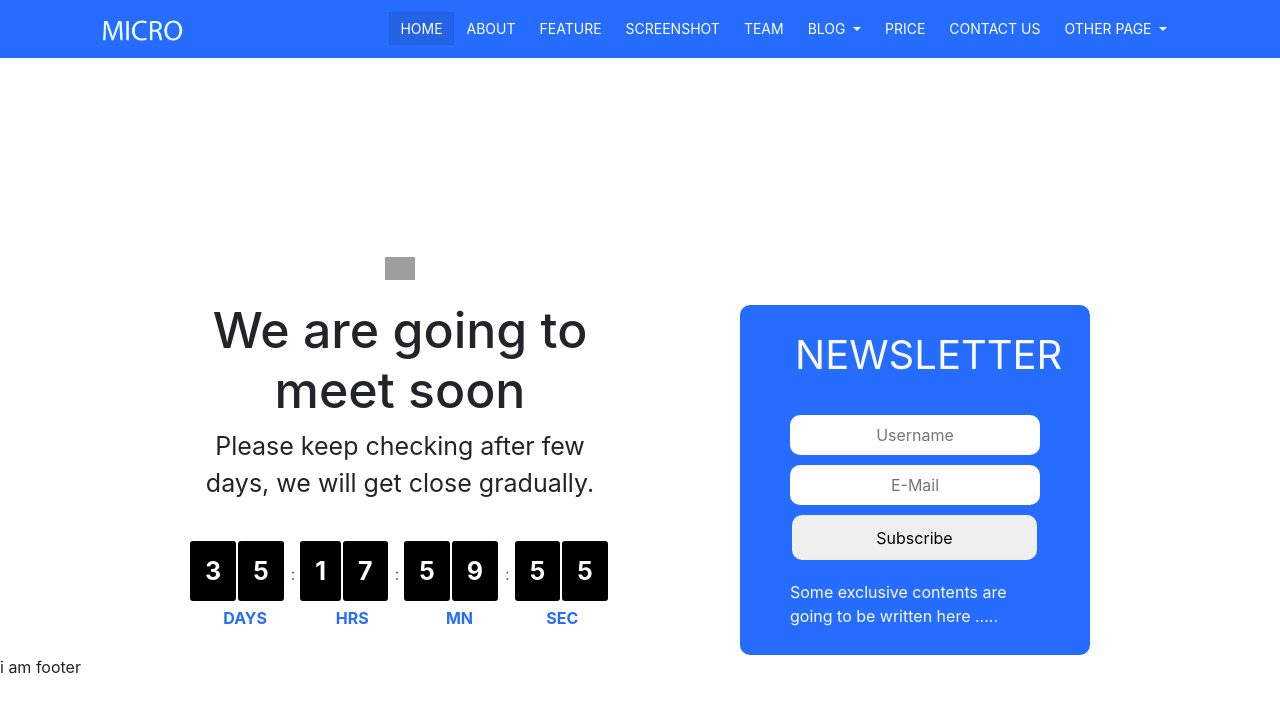
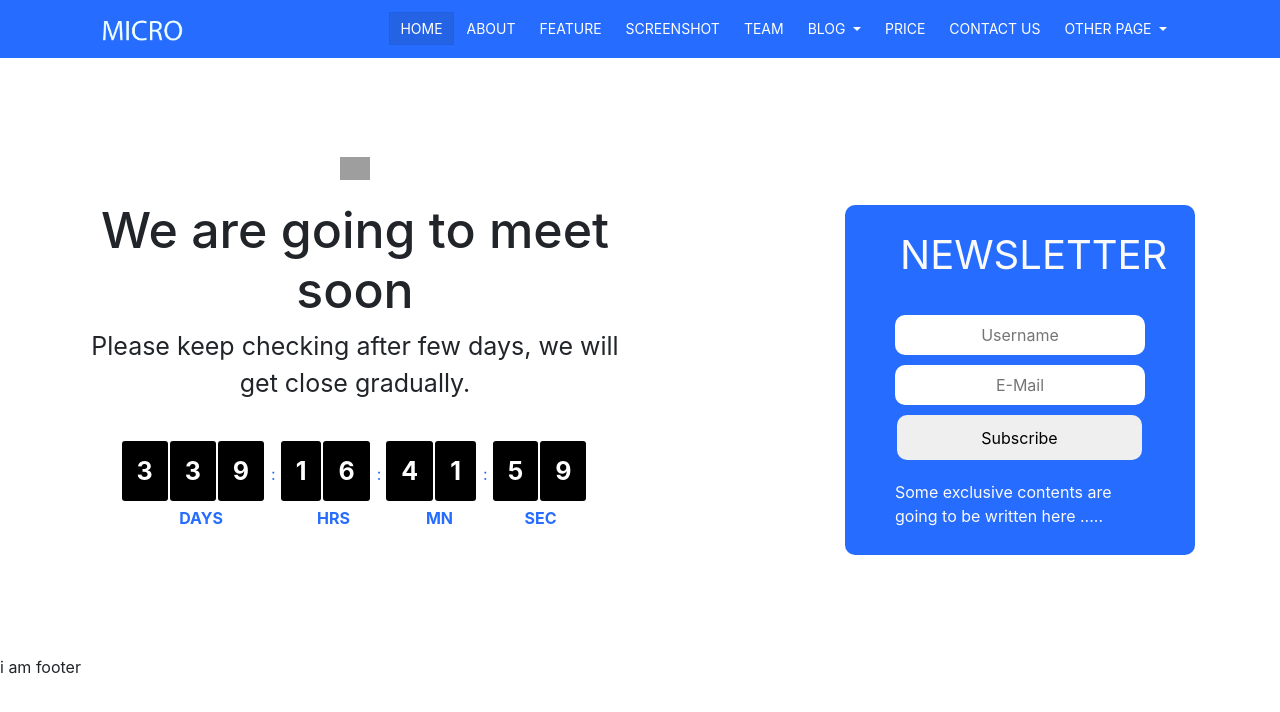
Before and after one commit to ashiqulemu/simple-theme, a Vue app: page /coming-soon in a window 1280 px wide. Shown: the top 712 px of the page. Built offline with nearby package versions, Linux system fonts and the light colour scheme; grey boxes are pictures that could not be loaded.

Commit message:
sign-in sign up forgot-password

```diff
--- a/src/assets/sass/theme.scss
+++ b/src/assets/sass/theme.scss
@@ -300,13 +300,14 @@
     }
 
   }
-  .features-boxes{
+
+  .features-boxes {
     height: 100%;
     display: flex;
     flex-wrap: wrap;
     justify-content: center;
 
-    .box{
+    .box {
       flex-basis: 48%;
       padding: 20px;
       display: flex;
@@ -315,14 +316,17 @@
       background: #272727a6;
       border-left: 2px solid #222223;
       @include transition(0.4s);
-      &:hover{
+
+      &:hover {
         border-left-color: $primary;
       }
-      h5{
-          color: white;
-          letter-spacing: 1px;
+
+      h5 {
+        color: white;
+        letter-spacing: 1px;
       }
-      p{
+
+      p {
         color: $text-cream;
       }
     }
@@ -365,6 +369,20 @@
 
     .employee-details {
       color: #999;
+      height: 90px;
+      overflow-y: auto;
+      padding: 0 10px;
+
+      &::-webkit-scrollbar {
+        width: 1px;
+        background: #ffffff;
+      }
+
+      &::-webkit-scrollbar-thumb {
+        width: 1px;
+        background-color: rgba(193, 193, 193, 0.4);
+      }
+
     }
 
     .employee-image {
@@ -954,15 +972,14 @@
 
 //this scss codes are written for coming-soon page
 .pointed-area {
-  width: 900px;
-  margin: 200px auto;
+  padding: 100px 0;
 
   .coming-soon-area {
-    width: 420px;
-    float: left;
+    display: flex;
 
     .coming-soon {
       text-align: center;
+
 
       .title-and-msg {
         img {
@@ -980,6 +997,8 @@
       }
 
       .coming-timer {
+        display: flex;
+        justify-content: center;
         color: $primary;
         margin-top: 50px;
 
@@ -1201,8 +1220,8 @@
       background-size: 50% 50%, 50% 50%;
       background-position: 0 0, 100% 0, 100% 100%, 0 100%;
       background-image: linear-gradient(#0A00FE, #4d4fff),
-      linear-gradient(#979eff,#4d4fff ),
-      linear-gradient( #4d4fff,#0A00FE),
+      linear-gradient(#979eff, #4d4fff),
+      linear-gradient(#4d4fff, #0A00FE),
       linear-gradient(#4d4fff, #979eff);
       animation: rotate 4s linear infinite;
     }
--- a/src/main.js
+++ b/src/main.js
@@ -10,7 +10,22 @@ import './assets/sass/juhurul.scss'
 import '@mdi/font/css/materialdesignicons.css'
 // Theme partial scss
 
-Vue.config.productionTip = false
+Vue.config.productionTip = false;
+
+Vue.filter('truncate', function (value, limit) {
+    if (value.length > limit) {
+        value = value.substring(0, (limit - 3)) + '...';
+    }
+
+    return value
+})
+Vue.filter('two_digits', function (value) {
+    if(value.toString().length <= 1)
+    {
+        return "0"+value.toString();
+    }
+    return value.toString();
+});
 
 new Vue({
     router,
--- a/src/views/pages/coming-soon.vue
+++ b/src/views/pages/coming-soon.vue
@@ -1,8 +1,7 @@
 <template>
     <div class="container">
-        <div class="row">
-            <div class="col-md-12">
-                <div class="pointed-area">
+        <div class="row pointed-area">
+            <div class="col-md-6">
                 <div class="coming-soon-area">
                     <div class="coming-soon">
                         <div class="title-and-msg">
@@ -13,34 +12,32 @@
                         <div class="coming-timer">
                             <!--days-->
                             <div class="coming-timer-div">
-                                    <span class="digit">3</span>
-                                    <span class="digit">5</span>
+                                <span class="digit" v-for="i in days">{{i}}</span>
                                 <span class="clone">:</span>
                                 <div class="timer-intro">days</div>
                             </div>
                             <!--hours-->
                             <div class="coming-timer-div">
-                                    <span class="digit">1</span>
-                                    <span class="digit">7</span>
+                                <span class="digit" v-for="i in hours">{{i}}</span>
                                 <span class="clone">:</span>
                                 <div class="timer-intro">hrs</div>
                             </div>
                             <!--minutes-->
                             <div class="coming-timer-div">
-                                    <span class="digit">5</span>
-                                    <span class="digit">9</span>
+                                <span class="digit" v-for="i in minutes">{{i }}</span>
                                 <span class="clone">:</span>
                                 <div class="timer-intro">mn</div>
                             </div>
                             <!--seconds-->
                             <div class="coming-timer-div">
-                                    <span class="digit">5</span>
-                                    <span class="digit">5</span>
+                                <span class="digit" v-for="i in seconds">{{i}}</span>
                                 <div class="timer-intro">sec</div>
                             </div>
                         </div>
                     </div>
                 </div>
+            </div>
+            <div class="col-md-6">
                 <div class="news-letter-area">
                     <div class="news-letter">
                         <p class="newsletter-title">NewsLetter</p>
@@ -57,7 +54,7 @@
                     </div>
                 </div>
             </div>
-            </div>
+
         </div>
     </div>
 </template>
@@ -65,10 +62,37 @@
 <script>
     export default {
         name: "coming-soon",
-        data(){
-            return{
-                username:'',
-                email:''
+        data() {
+            return {
+                username: '',
+                email: '',
+                date: Math.trunc(Date.parse('December 31, 2020') / 1000),
+                now: Math.trunc((new Date()).getTime() / 1000)
+            }
+        },
+        created() {
+            window.setInterval(() => {
+                this.now = Math.trunc((new Date()).getTime() / 1000);
+            }, 1000);
+        },
+        computed: {
+            seconds() {
+                let second = (this.date - this.now) % 60;
+                return second < 10 ? '0' + second : second.toString()
+            },
+            minutes() {
+                let min = Math.trunc((this.date - this.now) / 60) % 60;
+                return min < 10 ? '0' + min : min.toString()
+            },
+            hours() {
+                let hour = Math.trunc((this.date - this.now) / 60 / 60) % 24;
+
+                return hour < 10 ? '0' + hour : hour.toString()
+
+            },
+            days() {
+                let day = Math.trunc((this.date - this.now) / 60 / 60 / 24);
+                return day < 10 ? '0' + day : day.toString()
             }
         }
     }
--- a/src/views/pages/review.vue
+++ b/src/views/pages/review.vue
@@ -69,9 +69,8 @@
                                 <i class="mdi mdi-star"></i>
                             </div>
                             <div class="employee-details">
-                                <p>Nemo enim ipsam voluptatem quia voluptas sit aspernatur aut odit aut fugit, sed quia
+                                Nemo enim ipsam voluptatem quia voluptas sit aspernatur aut odit aut fugit, sed quia
                                     consequuntur magni dolores eos qui ratione voluptatem sequi nesciunt.
-                                </p>
                             </div>
                         </div>
                     </div>
```
Lines whose indentation alone changed are shown as unchanged.
